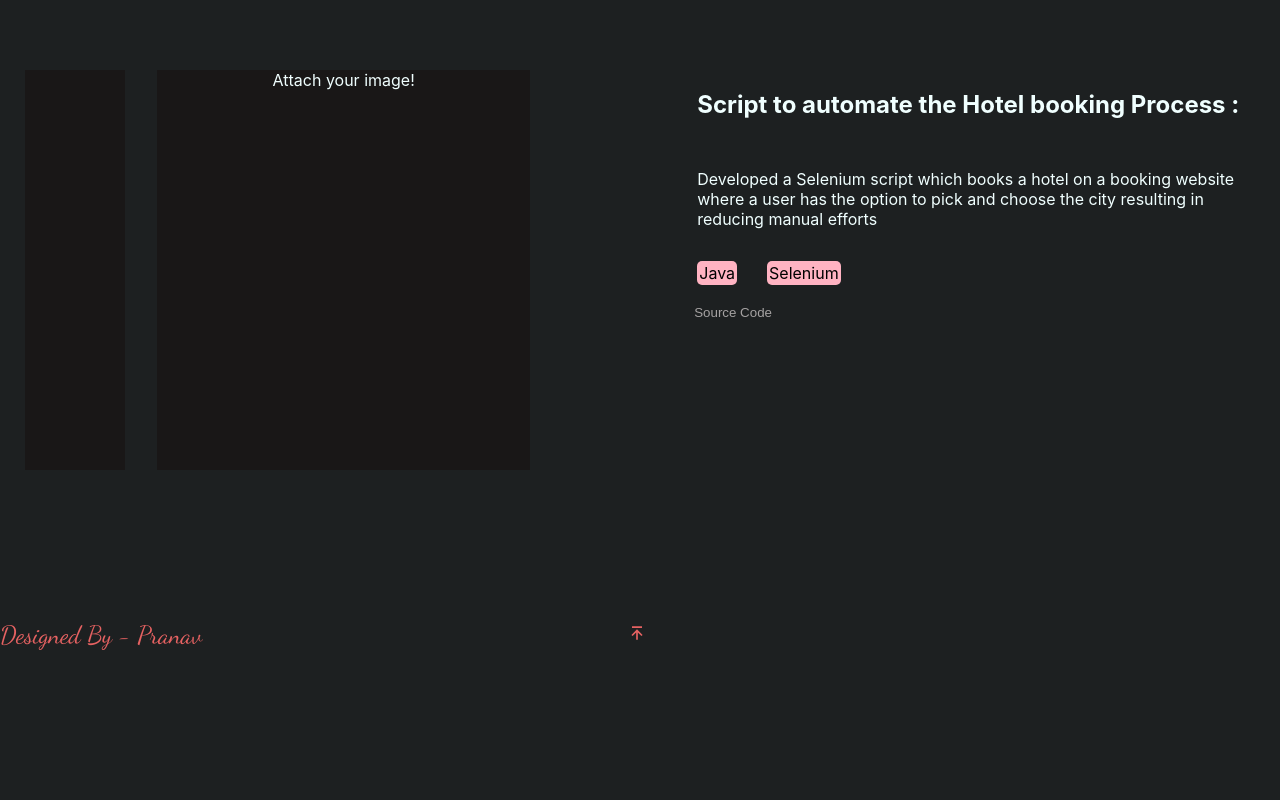
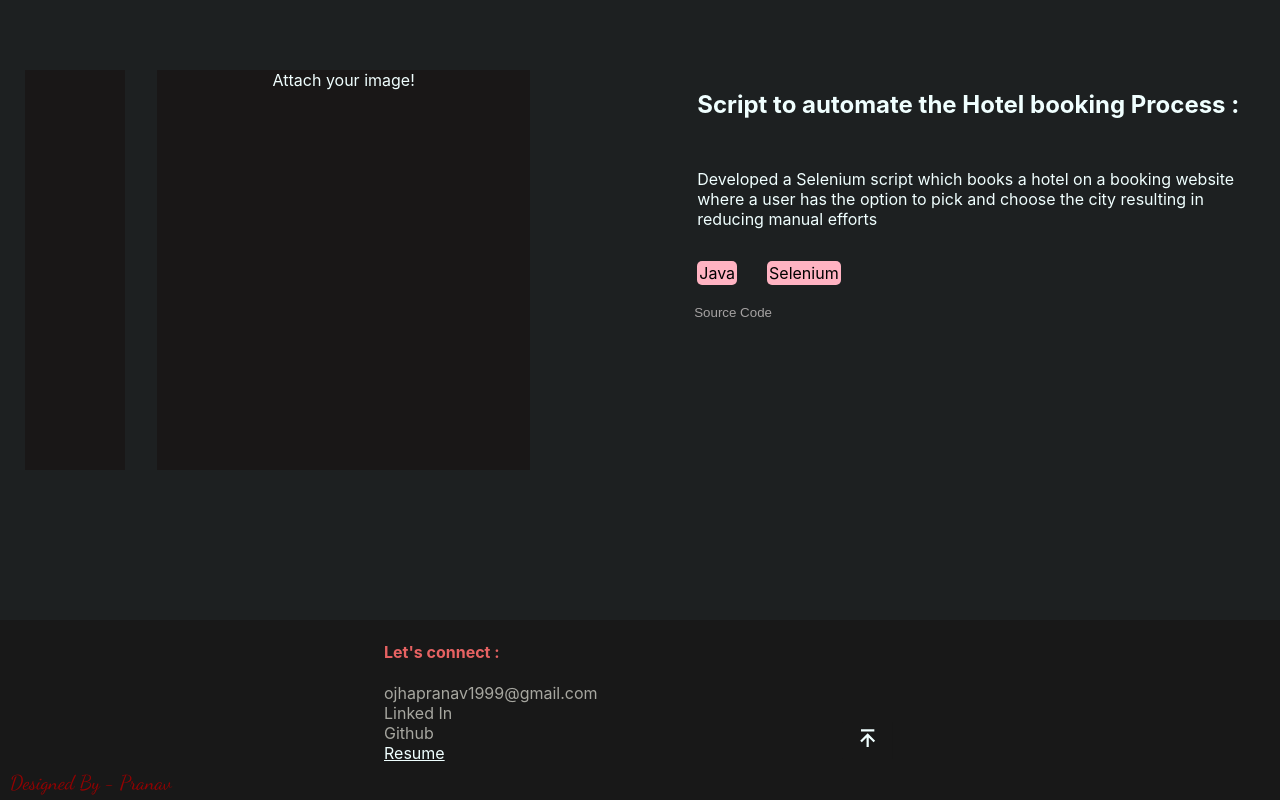
Before and after one commit to PranavJSX/React_folio, a React (Create React App) app: page / in a window 1280 px wide. Shown: the part 3138-3938 px from the top of the page. Before the commit the page ends 3788 px from the top, so only its background shows below. Built offline with nearby package versions, Linux system fonts and the light colour scheme; a web font is replaced by a local one.

Commit message:
updating the footer with the latest info.

```diff
--- a/src/Home_page_components/Bottom/Footer.css
+++ b/src/Home_page_components/Bottom/Footer.css
@@ -4,11 +4,14 @@
     position: relative;
     bottom: -2000px;
     width: 100%;
+    height: 180px;
     color: var(--class1red);
+    background-color: rgb(24, 24, 24);
     text-align: left;
 }
 .footer_main_div>span   {
-    color: var(--class1red);
+
+  color: rgb(147, 2, 2);
 }
 
 
@@ -17,21 +20,63 @@
   font-optical-sizing: auto;
   font-weight: 400;
   font-style: normal;
-  font-size: 25px;
+  font-size: 20px;
+  position: absolute;
+  bottom: 5px;
+  left:10px
 }
 
 .jump_to_top_button{
   position: absolute;
-  right: 49%;
-  height: 100%;
   border: none;
-  font-size: 20px;;
-  color: var(--class1red);
+  right: 400px;
+  bottom: 50px;
+  color: azure;
+  scale: 2.0;
   background-color: inherit;
+  max-width: fit-content;
+
 }
 
 .jump_to_top_button:hover{
   cursor: pointer;
   text-decoration: underline;
-  font: italic;
+
 }
+
+.info_content>span{
+  color: rgb(94, 94, 94);
+}
+
+
+.info_content{
+  display: flex;
+  flex-direction:column;
+  /* position: relative; */
+  /* align-items: center; */
+  width: fit-content;
+  flex-wrap: wrap;
+  margin-left: 30%;
+}
+
+.info_content>*{
+  padding-left: 0px;
+}
+
+.bright_content{
+  color: rgb(147, 2, 2);
+}
+
+
+.bright_content>a:hover{
+  color: rgb(79, 255, 255);
+  text-decoration: underline;
+}
+.bright_content>a{
+  color: rgb(167, 167, 160);
+  text-decoration: none;
+}
+
+.info_content>a{
+  color: azure;
+}
--- a/src/Home_page_components/Bottom/Footer.jsx
+++ b/src/Home_page_components/Bottom/Footer.jsx
@@ -5,10 +5,25 @@ import { BiArrowToTop } from "react-icons/bi";
 export const Footer = () => {
   return (<>
   <div className='footer_main_div'>
-    <span className='dancing_script_cursive'>Designed By - Pranav</span>
+    <div className='info_content'><h4>Let's connect :</h4>
+      <span className='bright_content'><a href="mailto:ojhapranav1999@gmail.com" target='_blank'>ojhapranav1999@gmail.com</a></span>
+      <span className='bright_content'><a href='https://www.linkedin.com/in/pranav-ojha-14007a1a9' target='_blank'>Linked In</a></span>
+      <span className='bright_content'><a href='https://github.com/PranavJSX' target='_blank'>Github</a></span>
+
+
+
+      <a href='https://www.google.co.in/' target='_block'>Resume</a>
+      </div>
+
     <button className='jump_to_top_button' onClick={()=>{document.querySelector('.top_nav')
     .scrollIntoView({behavior:'smooth'},true)}}><BiArrowToTop/></button>
+
+
+
+    <span className='dancing_script_cursive'>Designed By - Pranav</span>
+
   </div>
+
   </>
   )
 }
```
